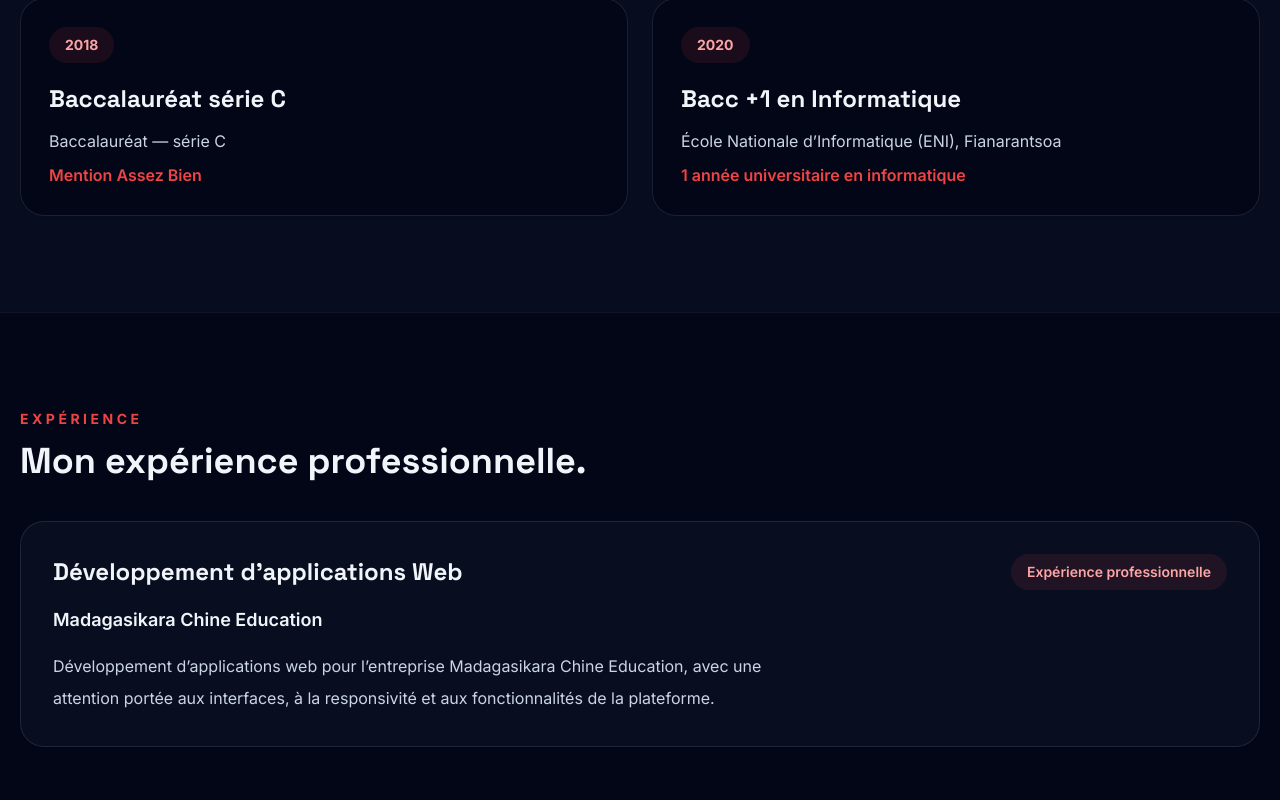
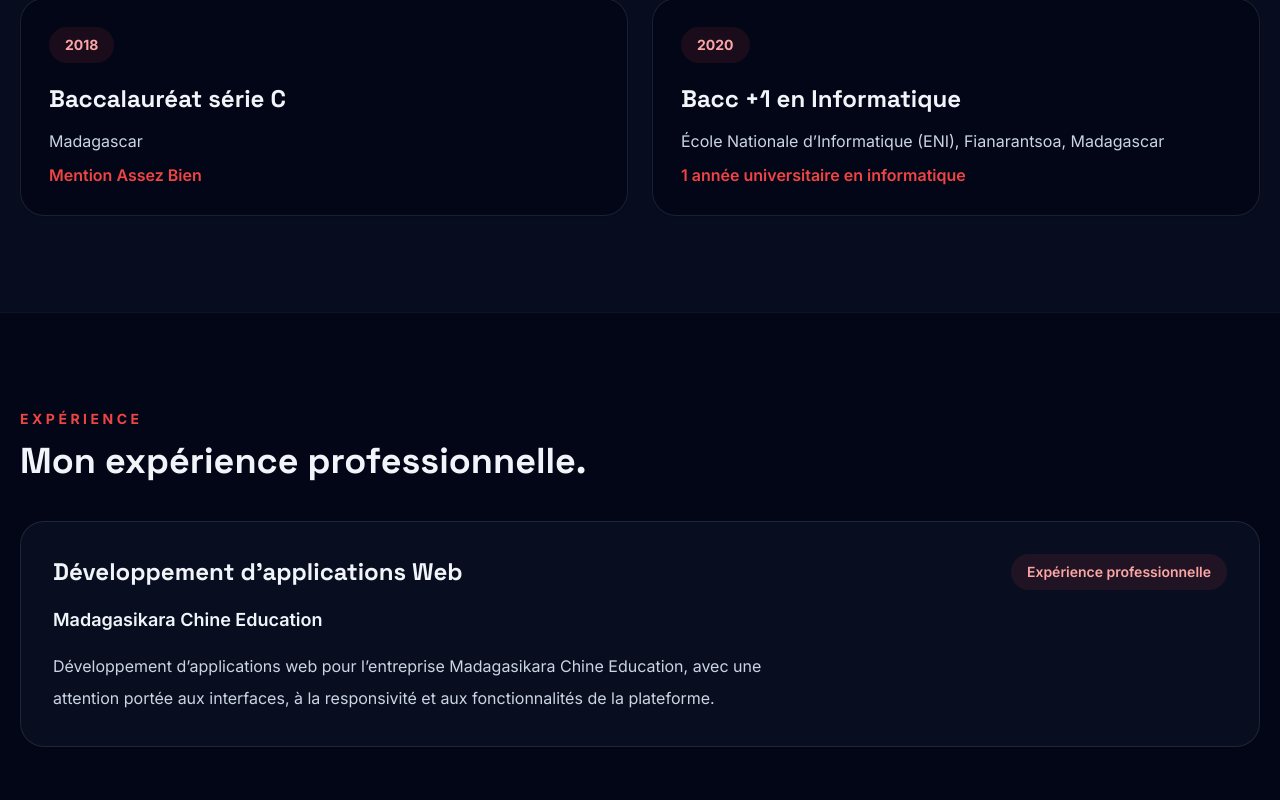
Before and after one commit to tsilavinamanase/tsilavina-manase, a Vue app: page / in a window 1280 px wide. Shown: the part 1400-2200 px from the top of the page. Built offline with nearby package versions, Linux system fonts and the light colour scheme.

Commit message:
Add education locations and contact location

```diff
--- a/src/App.vue
+++ b/src/App.vue
@@ -110,7 +110,10 @@
             <p class="text-sm font-bold uppercase tracking-[.25em] text-red-500">{{ t('contact') }}</p>
             <h2 class="mt-3 text-4xl font-bold">{{ t('contactTitle') }}</h2>
             <p class="mt-5 text-slate-600 dark:text-slate-300">{{ t('contactText') }}</p>
-            <a :href="'tel:'+cleanPhone" class="mt-8 block rounded-2xl border border-slate-200 p-4 font-semibold text-slate-800 dark:border-slate-700 dark:text-slate-100">📞 +261 34 97 534 70</a>
+            <div class="mt-8 rounded-2xl border border-slate-200 p-4 font-semibold text-slate-800 dark:border-slate-700 dark:text-slate-100">
+              📍 Antananarivo, Madagascar
+            </div>
+            <a :href="'tel:'+cleanPhone" class="mt-3 block rounded-2xl border border-slate-200 p-4 font-semibold text-slate-800 dark:border-slate-700 dark:text-slate-100">📞 +261 34 97 534 70</a>
             <a :href="wa" target="_blank" class="mt-3 block rounded-2xl border border-slate-200 p-4 font-semibold text-slate-800 dark:border-slate-700 dark:text-slate-100">💬 WhatsApp</a>
             <div class="mt-6 grid grid-cols-2 gap-3 sm:grid-cols-3 lg:grid-cols-5">
               <a v-for="s in socials" :key="s.name" :href="s.url" target="_blank" rel="noopener noreferrer" class="social social-card group rounded-2xl border border-slate-200 bg-white p-3 text-center text-slate-700 shadow-sm dark:border-white/10 dark:bg-slate-900/70 dark:text-slate-200">
@@ -143,7 +146,18 @@
     <footer class="border-t py-10 dark:border-white/10">
       <div class="mx-auto grid max-w-7xl gap-8 px-5 md:grid-cols-3">
         <div><b class="font-display text-xl">TSILAVINA<span class="text-red-500">.</span></b><p class="mt-3 text-sm text-slate-500 dark:text-slate-300">Mobile & Web Developer • Designer • Cybersecurity Explorer</p></div>
-        <div><b>{{ t('contact') }}</b><a :href="'tel:'+cleanPhone" class="mt-3 block text-sm text-slate-500 dark:text-slate-300">📞 +261 34 97 534 70</a><a :href="wa" target="_blank" class="mt-2 block text-sm text-slate-600 dark:text-slate-300">💬 WhatsApp</a></div>
+        <div>
+          <b>{{ t('contact') }}</b>
+          <span class="mt-3 block text-sm text-slate-500 dark:text-slate-300">
+            📍 Antananarivo, Madagascar
+          </span>
+          <a :href="'tel:'+cleanPhone" class="mt-2 block text-sm text-slate-500 dark:text-slate-300">
+            📞 +261 34 97 534 70
+          </a>
+          <a :href="wa" target="_blank" class="mt-2 block text-sm text-slate-600 dark:text-slate-300">
+            💬 WhatsApp
+          </a>
+        </div>
         <div class="footer-socials">
           <b>{{ t('socials') }}</b>
           <div class="footer-social-list mt-4">
@@ -190,8 +204,18 @@ const socials = [
 ]
 
 const education = [
-  { year:'2018', title:'Baccalauréat série C', place:'Baccalauréat — série C', note:'Mention Assez Bien' },
-  { year:'2020', title:'Bacc +1 en Informatique', place:'École Nationale d’Informatique (ENI), Fianarantsoa', note:'1 année universitaire en informatique' }
+  {
+    year:'2018',
+    title:'Baccalauréat série C',
+    place:'Madagascar',
+    note:'Mention Assez Bien'
+  },
+  {
+    year:'2020',
+    title:'Bacc +1 en Informatique',
+    place:'École Nationale d’Informatique (ENI), Fianarantsoa, Madagascar',
+    note:'1 année universitaire en informatique'
+  }
 ]
 
 const technicalSkills = [
```
